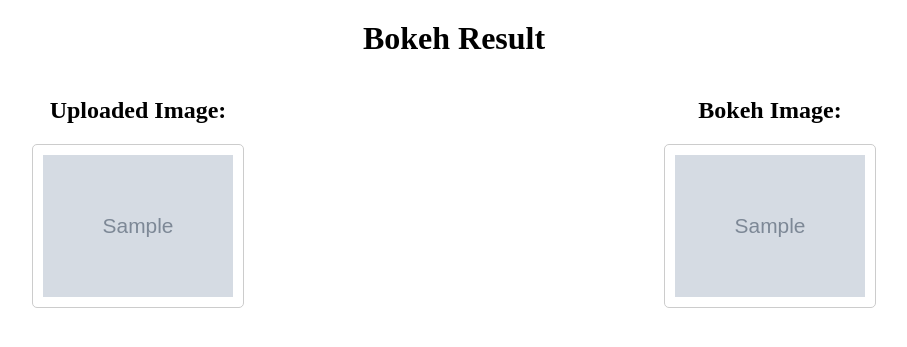
After one commit to Abhiram0908/Bokeh-Effect, a Flask app: template templates/page.html in a window 1280 px wide. The commit adds this page. Shown: the top 347 px of the page, without its empty margins (186-1093 px from the left). Run offline with Flask 3, Linux system fonts and the light colour scheme; the template is opened without the code that fills it: most values are stand-ins (such as "Sample title", 1, 10 or a date in 2020); grey boxes marked "Sample" are stand-in pictures.

Commit message:
finished

```diff
--- a/main.py
+++ b/main.py
@@ -74,7 +74,16 @@ def upload_image():
         bokeh_image.save(image_io, format="PNG")
         image_io.seek(0)
 
-        return send_file(image_io, mimetype='image/png')
+        bokeh_filename = "bokeh_result.png"
+        bokeh_image_path = os.path.join(app.config["UPLOAD_FOLDER"], bokeh_filename)
+        bokeh_image.save(bokeh_image_path)
+
+        # Pass both image paths to the result.html template
+        uploaded_image_path = os.path.join(app.config["UPLOAD_FOLDER"], secure_filename(file.filename))
+        image.save(uploaded_image_path)
+
+        return render_template("page.html", uploaded_image=uploaded_image_path, bokeh_image=bokeh_image_path)
+
 
     else:
         flash("Allowed image types are - png, jpg, jpeg, gif")
--- /dev/null
+++ b/templates/page.html
@@ -0,0 +1,38 @@
+<!DOCTYPE html>
+<html>
+<head>
+    <title>Bokeh Result</title>
+    <style>
+        body {
+            text-align: center;
+        }
+        h1 {
+            margin: 20px;
+        }
+        .image-container {
+            display: flex;
+            justify-content: space-around;
+            align-items: center;
+        }
+        .image-container img {
+            max-width: 45%;
+            border: 1px solid #ccc;
+            padding: 10px;
+            border-radius: 5px;
+        }
+    </style>
+</head>
+<body>
+    <h1>Bokeh Result</h1>
+    <div class="image-container">
+        <div class="image">
+            <h2>Uploaded Image:</h2>
+            <img src="{{ uploaded_image }}" alt="Uploaded Image">
+        </div>
+        <div class="image">
+            <h2>Bokeh Image:</h2>
+            <img src="{{ bokeh_image }}" alt="Bokeh Image">
+        </div>
+    </div>
+</body>
+</html>
```
Also changed, not shown: templates/index.html (+19 -0 lines), static/uploads/InkedWhatsApp_Image_2021-06-27_at_3.50.48_PM_LI.jpg (added), static/uploads/bokeh_result.png (added), static/uploads/image.jpg.
